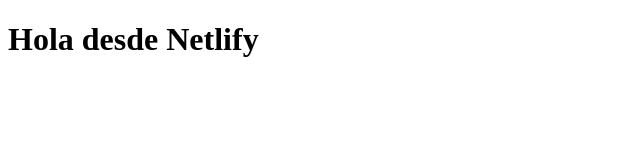
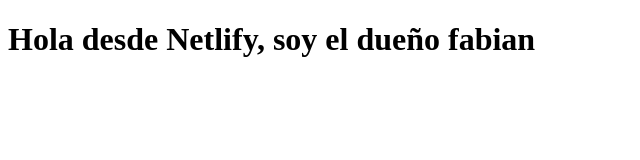
Before and after one commit to fabinho010/Netlify, a plain HTML site: page index.html in a window 1280 px wide. Shown: the whole page, without its empty margins (0-640 px from the left). Drawn offline with Linux system fonts and the light colour scheme.

Commit message:
Modificacion

```diff
--- a/index.html
+++ b/index.html
@@ -6,6 +6,6 @@
     <title>Netlify</title>
   </head>
   <body>
-    <h1>Hola desde Netlify</h1>
+    <h1>Hola desde Netlify, soy el dueño fabian</h1>
   </body>
 </html>
```
